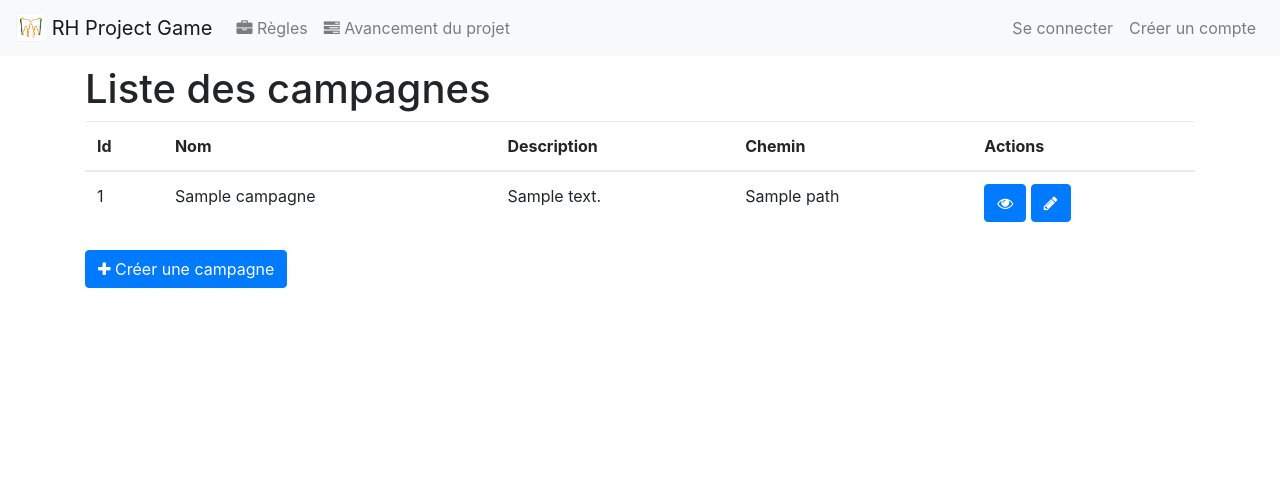
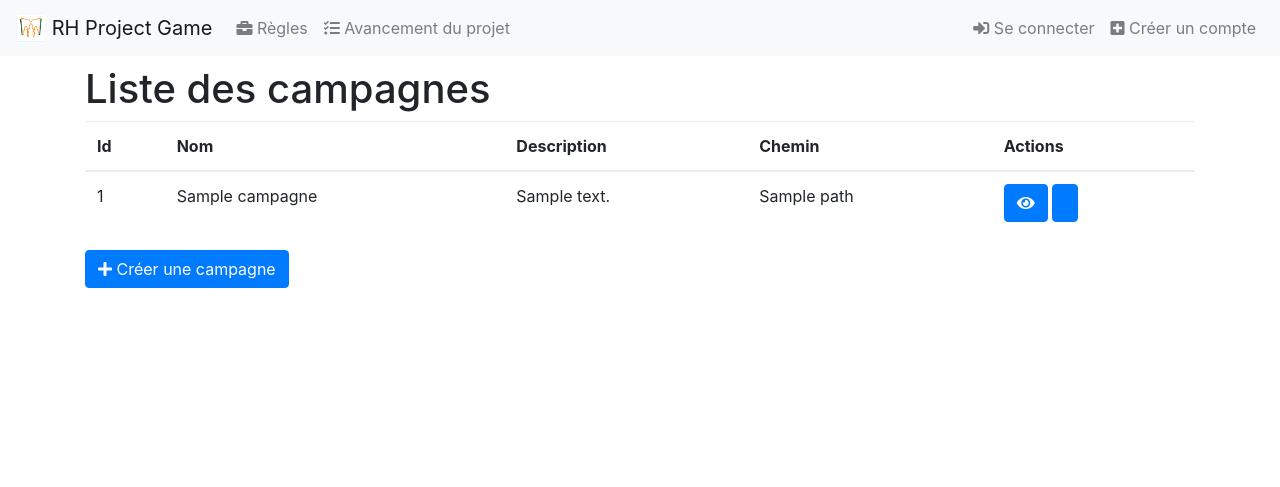
Before and after one commit to Aboncenn/RHProject, a Symfony app: template templates/campagne/index.html.twig in a window 1280 px wide. Shown: the top 487 px of the page. Run offline with Twig, Linux system fonts and the light colour scheme; the template is opened without the code that fills it: most values are stand-ins (such as "Sample title", 1, 10 or a date in 2020); some libraries are stand-ins or nearby versions.

Commit message:
Passage fontawesome 5...

```diff
--- a/templates/base.html.twig
+++ b/templates/base.html.twig
@@ -9,7 +9,7 @@
         {% block stylesheets %}
             <link href="https://stackpath.bootstrapcdn.com/bootstrap/4.3.1/css/bootstrap.min.css" rel="stylesheet">
             <link rel="stylesheet" href="https://maxcdn.bootstrapcdn.com/bootstrap/4.0.0-beta.2/css/bootstrap.min.css">
-            <link href="//maxcdn.bootstrapcdn.com/font-awesome/4.7.0/css/font-awesome.min.css" rel="stylesheet">
+            <link href="https://cdnjs.cloudflare.com/ajax/libs/font-awesome/5.11.2/css/all.min.css" rel="stylesheet">
             <link href="{{ asset('css/main.css') }}" rel="stylesheet"/>
         {% endblock %}
     </head>
@@ -31,16 +31,16 @@
             <div class="collapse navbar-collapse" id="navbarLeft">
                 <ul class="navbar-nav mr-auto mt-2 mt-lg-0">
                     <li class="nav-item {% if app.request.attributes.get('_route') starts with 'regle' %}active{% endif %}">
-                        <a class="nav-link" href="{{ path('regle') }}" tabindex="-1" aria-disabled="true"><i class="fa fa-briefcase"></i> Règles</a>
+                        <a class="nav-link" href="{{ path('regle') }}" tabindex="-1" aria-disabled="true"><i class="fas fa-briefcase"></i> Règles</a>
                     </li>
                     <li class="nav-item {% if app.request.attributes.get('_route') starts with 'avancementProjet' %}active{% endif %}">
-                        <a class="nav-link" href="{{ path('avancementProjet') }}" tabindex="-1" aria-disabled="true"><i class="fa fa-tasks"></i> Avancement du projet</a>
+                        <a class="nav-link" href="{{ path('avancementProjet') }}" tabindex="-1" aria-disabled="true"><i class="fas fa-tasks"></i> Avancement du projet</a>
                     </li>
                     {% if user.roles is defined  %}
                         {% if user.roles is defined and 'ROLE_RH' in user.roles  %}
                             <li class="nav-item dropdown">
                                 <a class="nav-link dropdown-toggle" href="#" id="menu" role="button" data-toggle="dropdown" aria-haspopup="true" aria-expanded="false">
-                                    Menu RH
+                                    <i class="fas fa-tools"></i> Menu RH
                                 </a>
                                 <div class="dropdown-menu" aria-labelledby="myprofil">
                                     <a class="dropdown-item" href="{{ path('dashboard') }}" aria-disabled="true">Dashboard</a>
@@ -50,7 +50,7 @@
                         {% endif %}
                         <li class="nav-item dropdown">
                             <a class="nav-link dropdown-toggle" href="#" id="menu" role="button" data-toggle="dropdown" aria-haspopup="true" aria-expanded="false">
-                                Menu joueur
+                                <i class="fas fa-chess-rook"></i> Menu joueur
                             </a>
                             <div class="dropdown-menu" aria-labelledby="myprofil">
                                 <a class="dropdown-item" href="{{ path('game') }}" aria-disabled="true">Mes parties</a>
@@ -67,15 +67,15 @@
                             <div class="dropdown-menu" aria-labelledby="myprofil">
                                 <a class="dropdown-item" href="{{ path('profile' , {id: user.id}) }}">{{ user.prenom }} {{ user.nom }}</a>
                                 <div class="dropdown-divider"></div>
-                                <a class="dropdown-item" href="{{ path('logout') }}" aria-disabled="true"><i class="fa fa-sign-out-alt"></i> Se déconnecter</a>
+                                <a class="dropdown-item" href="{{ path('logout') }}" aria-disabled="true"><i class="fas fa-sign-out-alt"></i> Se déconnecter</a>
                             </div>
                         </li>
                     {% else %}
                         <li class="nav-item {% if app.request.attributes.get('_route') starts with 'login' %}active{% endif %}">
-                            <a class="nav-link" href="{{ path('login') }}" aria-disabled="true"><i class="fa fa-sign-in-alt"></i> Se connecter</a>
+                            <a class="nav-link" href="{{ path('login') }}" aria-disabled="true"><i class="fas fa-sign-in-alt"></i> Se connecter</a>
                         </li>
                         <li class="nav-item {% if app.request.attributes.get('_route') starts with 'register' %}active{% endif %}">
-                            <a class="nav-link" href="{{ path('register') }}" aria-disabled="true">Créer un compte</a>
+                            <a class="nav-link" href="{{ path('register') }}" aria-disabled="true"><i class="fas fa-plus-square"></i> Créer un compte</a>
                         </li>
                     {% endif %}
                 </ul>
--- a/templates/campagne/_delete_form.html.twig
+++ b/templates/campagne/_delete_form.html.twig
@@ -1,5 +1,5 @@
 <form method="post" action="{{ path('campagne_delete', {'id': campagne.id}) }}" onsubmit="return confirm('Etes-vous sur de vouloir supprimer cette campagne ?');">
     <input type="hidden" name="_method" value="DELETE">
     <input type="hidden" name="_token" value="{{ csrf_token('delete' ~ campagne.id) }}">
-    <button class="btn btn-danger"><i class="fa fa-trash"></i> Supprimer</button>
+    <button class="btn btn-danger"><i class="fas fa-trash"></i> Supprimer</button>
 </form>
--- a/templates/campagne/_form.html.twig
+++ b/templates/campagne/_form.html.twig
@@ -1,4 +1,4 @@
 {{ form_start(form) }}
     {{ form_widget(form) }}
-    <button class="btn btn-success"><i class="fa fa-save"></i> {{ button_label|default('Enregistrer') }}</button>
+    <button class="btn btn-success"><i class="fas fa-save"></i> {{ button_label|default('Enregistrer') }}</button>
 {{ form_end(form) }}
--- a/templates/campagne/edit.html.twig
+++ b/templates/campagne/edit.html.twig
@@ -9,5 +9,5 @@
 
     {{ include('campagne/_delete_form.html.twig') }}
 
-    <a class="btn btn-primary" href="{{ path('campagne_index') }}"><i class="fa fa-arrow-left"></i> Retour à la liste</a>
+    <a class="btn btn-primary" href="{{ path('campagne_index') }}"><i class="fas fa-arrow-left"></i> Retour à la liste</a>
 {% endblock %}
--- a/templates/campagne/index.html.twig
+++ b/templates/campagne/index.html.twig
@@ -23,8 +23,8 @@
                 <td>{{ campagne.description }}</td>
                 <td>{{ campagne.path }}</td>
                 <td>
-                    <a class="btn btn-primary" href="{{ path('campagne_show', {'id': campagne.id}) }}" title="Afficher"><i class="fa fa-eye"></i></a>
-                    <a class="btn btn-primary" href="{{ path('campagne_edit', {'id': campagne.id}) }}" title="Modifier"><i class="fa fa-pencil"></i></a>
+                    <a class="btn btn-primary" href="{{ path('campagne_show', {'id': campagne.id}) }}" title="Afficher"><i class="fas fa-eye"></i></a>
+                    <a class="btn btn-primary" href="{{ path('campagne_edit', {'id': campagne.id}) }}" title="Modifier"><i class="fas fa-pencil"></i></a>
                 </td>
             </tr>
         {% else %}
@@ -35,5 +35,5 @@
         </tbody>
     </table>
 
-    <a href="{{ path('campagne_new') }}" class="btn btn-primary"><i class="fa fa-plus"></i> Créer une campagne</a>
+    <a href="{{ path('campagne_new') }}" class="btn btn-primary"><i class="fas fa-plus"></i> Créer une campagne</a>
 {% endblock %}
--- a/templates/campagne/new.html.twig
+++ b/templates/campagne/new.html.twig
@@ -7,5 +7,5 @@
 
     {{ include('campagne/_form.html.twig') }}
 
-    <a class="btn btn-primary" href="{{ path('campagne_index') }}"><i class="fa fa-arrow-left"></i> Retour à la liste</a>
+    <a class="btn btn-primary" href="{{ path('campagne_index') }}"><i class="fas fa-arrow-left"></i> Retour à la liste</a>
 {% endblock %}
--- a/templates/campagne/show.html.twig
+++ b/templates/campagne/show.html.twig
@@ -26,5 +26,5 @@
         </tbody>
     </table>
 
-                <a class="btn btn-primary" href="{{ path('campagne_index') }}"><i class="fa fa-arrow-left"></i> Retour à la liste</a>
+                <a class="btn btn-primary" href="{{ path('campagne_index') }}"><i class="fas fa-arrow-left"></i> Retour à la liste</a>
 {% endblock %}
--- a/templates/game/index.html.twig
+++ b/templates/game/index.html.twig
@@ -12,7 +12,7 @@
                         <p class="card-text">{{ campagne.description }}</p>
                         <form action="{{ path('newgame') }}" method="POST">
                             <input  name="IdCampagne" type="hidden" value="{{ campagne.id }}">
-                            <button class="btn btn-light"><i class="fa fa-plus-circle"></i> Créer</button>
+                            <button class="btn btn-light"><i class="fas fa-plus-circle"></i> Créer</button>
                         </form>
                     </div>
                 </div>
@@ -28,7 +28,7 @@
                     <img class="card-img-top" src="{{ asset('images/') ~ 'aventure' ~ random('0123456789') ~ '.png'}}" alt="Illustration de l'aventure">
                     <div class="card-body">
                         <h5 class="card-title">{{ campagne.nom }}</h5>
-                        <a href="{{ path ('chat', {game: campagne.id})}}" class="btn btn-success"><i class="fa fa-play-circle"></i> Reprendre la partie</a>
+                        <a href="{{ path ('chat', {game: campagne.id})}}" class="btn btn-success"><i class="fas fa-play-circle"></i> Reprendre la partie</a>
                     </div>
                 </div>
             </div>
--- a/templates/registration/register.html.twig
+++ b/templates/registration/register.html.twig
@@ -13,7 +13,7 @@
         {{ form_row(registrationForm.lastname) }}
         {{ form_row(registrationForm.firstname) }}
           {{ form_row(registrationForm.isRH) }}
-        <button type="submit" class="btn btn-success"><i class="fa fa-plus"></i> Créer</button>
+        <button type="submit" class="btn btn-success"><i class="fas fa-plus"></i> Créer</button>
     {{ form_end(registrationForm) }}
 </section>
 {% endblock %}
--- a/templates/security/login.html.twig
+++ b/templates/security/login.html.twig
@@ -21,7 +21,7 @@
             </div>
             <input type="hidden" name="_csrf_token"  value="{{ csrf_token('authenticate') }}">
 
-            <button type="submit" class="btn btn-primary"><i class="fa fa-sign-in-alt"></i> Se connecter</button>
+            <button type="submit" class="btn btn-primary"><i class="fas fa-sign-in-alt"></i> Se connecter</button>
         </form>
     </section>
 {% endblock %}
```
